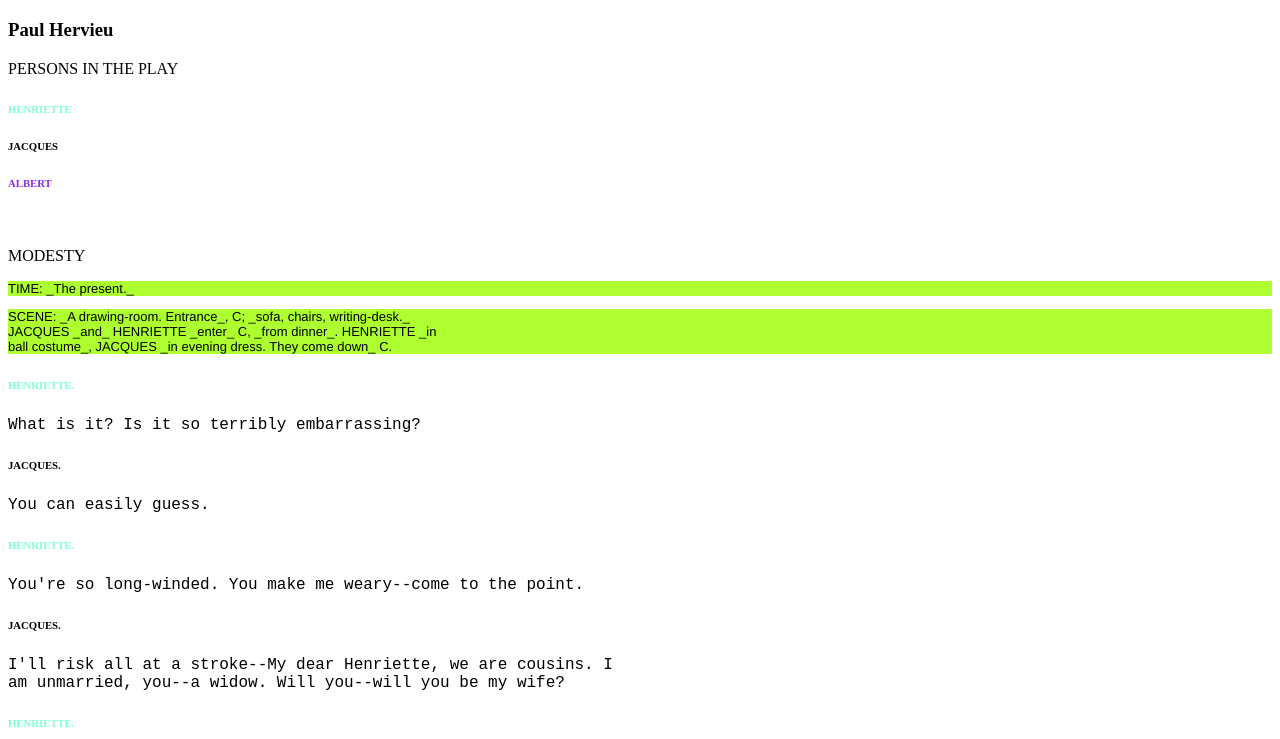
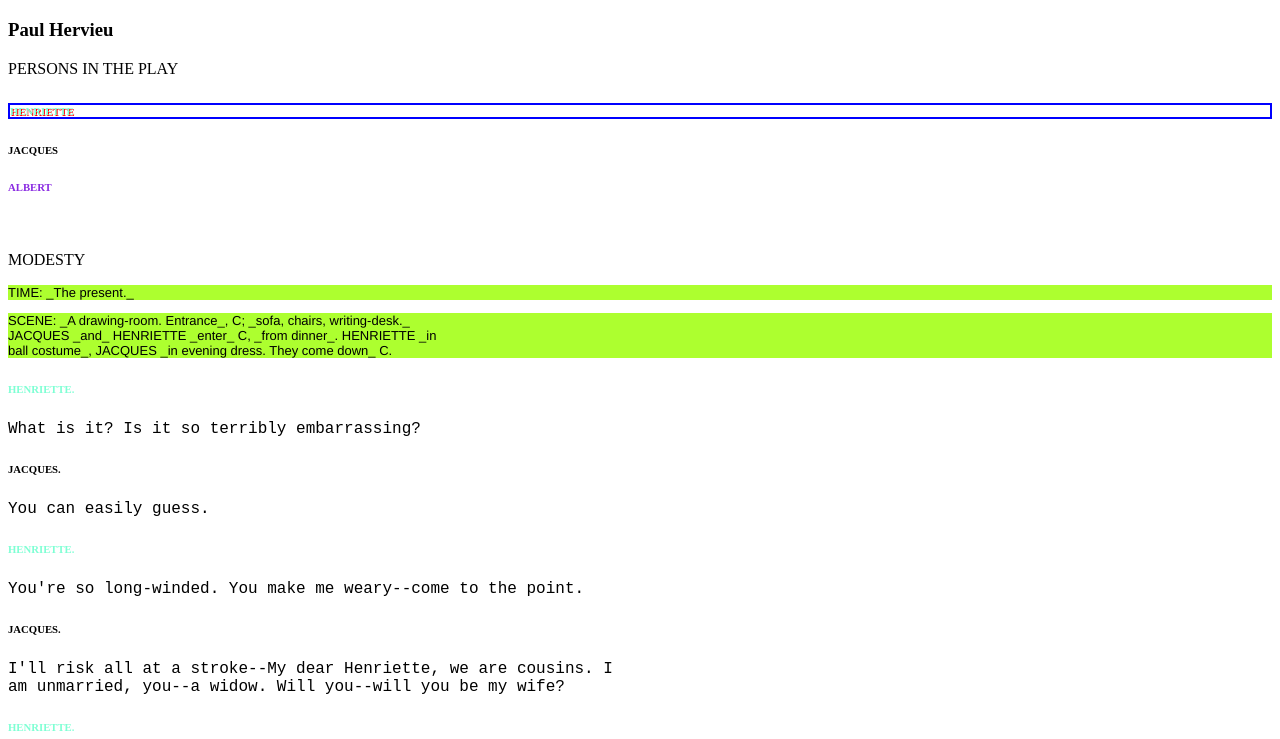
Before and after one commit to 44-563-Web-Apps-S23/44563-webapps-s23-assignment4-GabrielMura, a plain HTML site: page play.html in a window 1280 px wide. In both pictures the pointer is over the element "HENRIETTE". Shown: the part 61-800 px from the top of the page. Drawn offline with Linux system fonts and the light colour scheme.

Commit message:
updated gs.css
Added hover shadow and border.

```diff
--- a/gs.css
+++ b/gs.css
@@ -15,6 +15,10 @@
 }
 .henriette{
     color: aquamarine;
+}
+.henriette:hover{
+    text-shadow: 1px 1px red;
+    border: 2px solid blue;
 }
 .jacques{
     color:darkblue;
```
